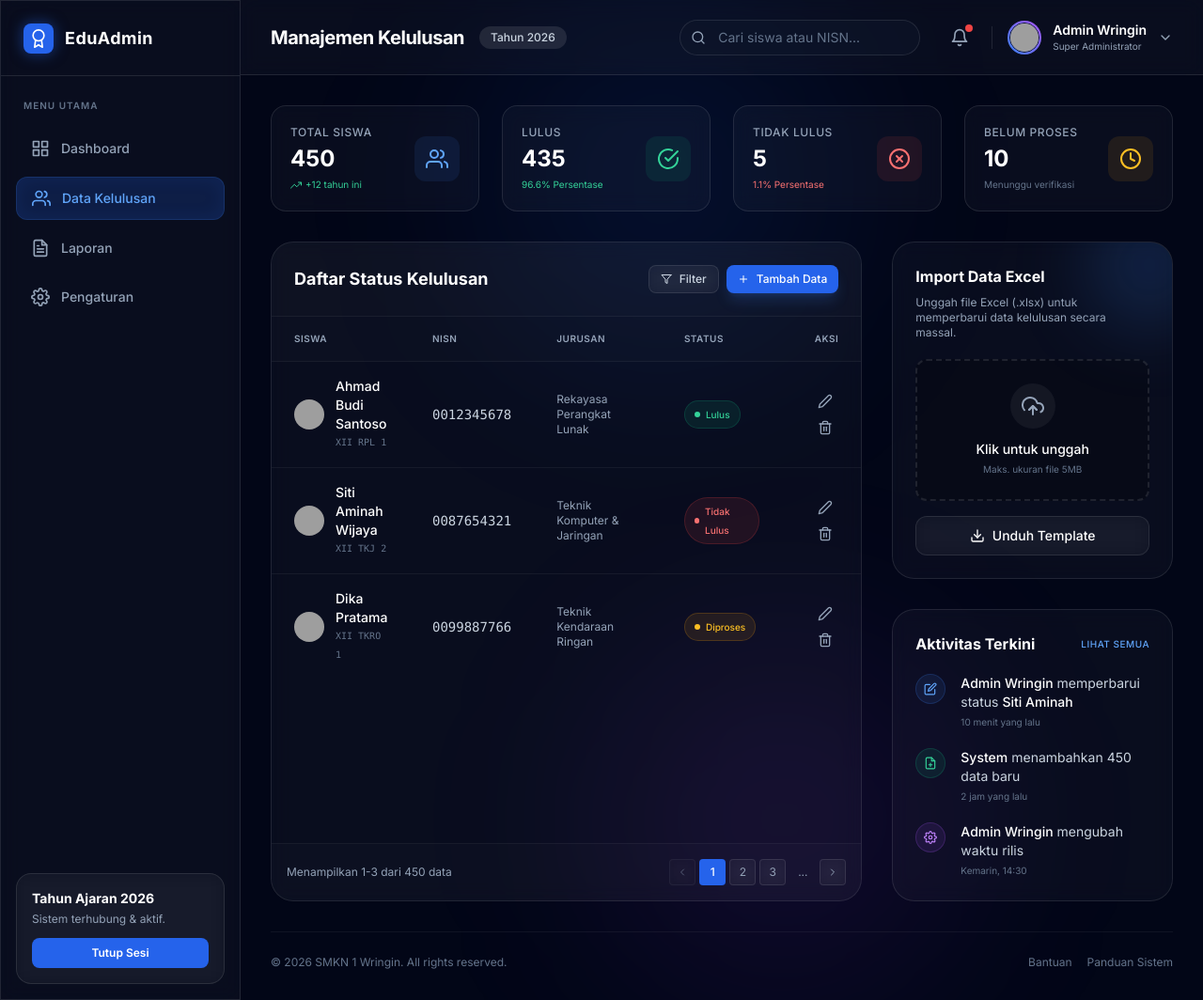
After one commit to Nexa-Code-Studio/smkn1-wringin-landing-page-prototype, a Laravel app: page /pengumuman-kelulusan/admin in a window 1280 px wide. The commit adds this page. Shown: the whole page at 94% size. Run offline with Laravel 12, Linux system fonts and the light colour scheme; some libraries are stand-ins or nearby versions; grey boxes are pictures that could not be loaded.

Commit message:
feat: add prototype admin

```diff
--- a/app/Http/Controllers/GraduationController.php
+++ b/app/Http/Controllers/GraduationController.php
@@ -10,4 +10,9 @@ class GraduationController extends Controller
     {
         return view('graduation.index');
     }
+
+    public function admin()
+    {
+        return view('graduation.admin');
+    }
 }
--- /dev/null
+++ b/public/convert.php
@@ -0,0 +1,6 @@
+<?php
+$im = imagecreatefrompng(__DIR__.'/images/alternative/icon.png');
+imagewebp($im, __DIR__.'/images/webp/icon.webp', 80);
+imagedestroy($im);
+echo "OK";
+?>
--- /dev/null
+++ b/resources/views/graduation/admin.blade.php
@@ -0,0 +1,391 @@
+<!DOCTYPE html>
+<html lang="id">
+<head>
+    <meta charset="UTF-8">
+    <meta name="viewport" content="width=device-width, initial-scale=1.0">
+    <title>Admin - Manajemen Kelulusan</title>
+
+    <!-- Favicon -->
+    <link rel="icon" type="image/png" href="{{ asset('images/icon.png') }}">
+
+    <!-- Tailwind CSS -->
+    <script src="https://cdn.tailwindcss.com"></script>
+
+    <!-- Google Fonts -->
+    <link href="https://fonts.googleapis.com/css2?family=Inter:wght@300;400;500;600;700&family=Space+Mono&display=swap" rel="stylesheet">
+
+    <!-- Feather Icons -->
+    <script src="https://unpkg.com/feather-icons"></script>
+
+    <style>
+        body {
+            font-family: 'Inter', sans-serif;
+            background-color: #020617; /* Deep Space Black */
+            color: #f8fafc;
+        }
+
+        .glass-panel {
+            background: rgba(255, 255, 255, 0.03);
+            backdrop-filter: blur(10px);
+            border: 1px solid rgba(255, 255, 255, 0.1);
+        }
+
+        .custom-scrollbar::-webkit-scrollbar {
+            width: 6px;
+            height: 6px;
+        }
+        .custom-scrollbar::-webkit-scrollbar-track {
+            background: transparent;
+        }
+        .custom-scrollbar::-webkit-scrollbar-thumb {
+            background: rgba(255, 255, 255, 0.2);
+            border-radius: 10px;
+        }
+        .custom-scrollbar::-webkit-scrollbar-thumb:hover {
+            background: rgba(255, 255, 255, 0.3);
+        }
+    </style>
+</head>
+<body class="flex h-screen overflow-hidden text-slate-300">
+
+    <!-- Sidebar -->
+    <aside class="w-64 glass-panel h-full flex flex-col flex-shrink-0 relative z-20">
+        <!-- Logo -->
+        <div class="h-20 flex items-center px-6 border-b border-white/10">
+            <div class="w-8 h-8 bg-blue-600 rounded-lg flex items-center justify-center mr-3 shadow-[0_0_15px_rgba(37,99,235,0.5)]">
+                <i data-feather="award" class="text-white w-5 h-5"></i>
+            </div>
+            <span class="font-bold text-lg text-white tracking-wide">EduAdmin</span>
+        </div>
+
+        <!-- Navigation -->
+        <div class="flex-1 overflow-y-auto custom-scrollbar py-6 px-4 space-y-2">
+            <p class="text-[10px] uppercase tracking-widest text-slate-500 mb-4 px-2 font-semibold">Menu Utama</p>
+
+            <a href="#" class="flex items-center gap-3 px-4 py-3 rounded-xl text-slate-400 hover:text-white hover:bg-white/5 transition-all">
+                <i data-feather="grid" class="w-5 h-5"></i>
+                <span class="font-medium text-sm">Dashboard</span>
+            </a>
+
+            <a href="#" class="flex items-center gap-3 px-4 py-3 rounded-xl bg-blue-600/20 text-blue-400 border border-blue-500/20 shadow-[inset_0_0_20px_rgba(37,99,235,0.1)] transition-all">
+                <i data-feather="users" class="w-5 h-5"></i>
+                <span class="font-medium text-sm">Data Kelulusan</span>
+            </a>
+
+            <a href="#" class="flex items-center gap-3 px-4 py-3 rounded-xl text-slate-400 hover:text-white hover:bg-white/5 transition-all">
+                <i data-feather="file-text" class="w-5 h-5"></i>
+                <span class="font-medium text-sm">Laporan</span>
+            </a>
+
+            <a href="#" class="flex items-center gap-3 px-4 py-3 rounded-xl text-slate-400 hover:text-white hover:bg-white/5 transition-all">
+                <i data-feather="settings" class="w-5 h-5"></i>
+                <span class="font-medium text-sm">Pengaturan</span>
+            </a>
+        </div>
+
+        <!-- Upgrade Card -->
+        <div class="p-4">
+            <div class="glass-panel p-4 rounded-2xl relative overflow-hidden group">
+                <div class="absolute inset-0 bg-gradient-to-br from-blue-600/20 to-purple-600/20 opacity-0 group-hover:opacity-100 transition-opacity"></div>
+                <div class="relative z-10">
+                    <h4 class="text-sm font-bold text-white mb-1">Tahun Ajaran 2026</h4>
+                    <p class="text-xs text-slate-400 mb-3">Sistem terhubung & aktif.</p>
+                    <button class="w-full py-2 bg-blue-600 hover:bg-blue-500 text-white text-xs font-semibold rounded-lg transition-colors">Tutup Sesi</button>
+                </div>
+            </div>
+        </div>
+    </aside>
+
+    <!-- Main Content -->
+    <main class="flex-1 flex flex-col h-full relative overflow-hidden">
+
+        <!-- Ambient Light Effects -->
+        <div class="absolute top-0 left-1/4 w-96 h-96 bg-blue-600/10 rounded-full blur-[100px] pointer-events-none"></div>
+        <div class="absolute bottom-0 right-1/4 w-96 h-96 bg-purple-600/10 rounded-full blur-[100px] pointer-events-none"></div>
+
+        <!-- Top Navbar -->
+        <header class="h-20 glass-panel border-x-0 border-t-0 flex items-center justify-between px-8 relative z-10">
+            <div class="flex items-center gap-4">
+                <h1 class="text-xl font-bold text-white tracking-tight">Manajemen Kelulusan</h1>
+                <span class="px-3 py-1 bg-white/10 text-xs rounded-full text-slate-300 font-medium">Tahun 2026</span>
+            </div>
+
+            <div class="flex items-center gap-6">
+                <!-- Search -->
+                <div class="relative hidden md:block">
+                    <i data-feather="search" class="absolute left-3 top-1/2 -translate-y-1/2 w-4 h-4 text-slate-400"></i>
+                    <input type="text" placeholder="Cari siswa atau NISN..." class="w-64 bg-slate-900/50 border border-white/10 rounded-full py-2 pl-10 pr-4 text-sm text-white placeholder-slate-500 focus:outline-none focus:border-blue-500 focus:ring-1 focus:ring-blue-500 transition-all">
+                </div>
+
+                <div class="flex items-center gap-3">
+                    <button class="relative p-2 text-slate-400 hover:text-white transition-colors">
+                        <i data-feather="bell" class="w-5 h-5"></i>
+                        <span class="absolute top-1 right-1 w-2 h-2 bg-red-500 rounded-full"></span>
+                    </button>
+                    <div class="w-px h-6 bg-white/10 mx-1"></div>
+                    <div class="flex items-center gap-3 cursor-pointer group">
+                        <div class="w-9 h-9 rounded-full bg-gradient-to-tr from-blue-500 to-purple-500 p-[2px]">
+                            <img src="https://ui-avatars.com/api/?name=Admin+User&background=0D8ABC&color=fff" alt="Admin" class="w-full h-full rounded-full border border-slate-900">
+                        </div>
+                        <div class="hidden md:block">
+                            <p class="text-sm font-semibold text-white group-hover:text-blue-400 transition-colors">Admin Wringin</p>
+                            <p class="text-[10px] text-slate-400">Super Administrator</p>
+                        </div>
+                        <i data-feather="chevron-down" class="w-4 h-4 text-slate-400"></i>
+                    </div>
+                </div>
+            </div>
+        </header>
+
+        <!-- Content Scroll Area -->
+        <div class="flex-1 overflow-y-auto custom-scrollbar p-8 relative z-10">
+
+            <!-- Quick Stats -->
+            <div class="grid grid-cols-1 md:grid-cols-4 gap-6 mb-8">
+                <!-- Stat 1 -->
+                <div class="glass-panel p-5 rounded-2xl flex items-center justify-between group hover:border-blue-500/30 transition-all">
+                    <div>
+                        <p class="text-xs text-slate-400 mb-1 font-medium uppercase tracking-wider">Total Siswa</p>
+                        <h3 class="text-2xl font-bold text-white">450</h3>
+                        <p class="text-[10px] text-emerald-400 mt-1 flex items-center gap-1">
+                            <i data-feather="trending-up" class="w-3 h-3"></i> +12 tahun ini
+                        </p>
+                    </div>
+                    <div class="w-12 h-12 rounded-xl bg-blue-500/10 flex items-center justify-center text-blue-400 group-hover:scale-110 transition-transform">
+                        <i data-feather="users" class="w-6 h-6"></i>
+                    </div>
+                </div>
+
+                <!-- Stat 2 -->
+                <div class="glass-panel p-5 rounded-2xl flex items-center justify-between group hover:border-emerald-500/30 transition-all">
+                    <div>
+                        <p class="text-xs text-slate-400 mb-1 font-medium uppercase tracking-wider">Lulus</p>
+                        <h3 class="text-2xl font-bold text-white">435</h3>
+                        <p class="text-[10px] text-emerald-400 mt-1">96.6% Persentase</p>
+                    </div>
+                    <div class="w-12 h-12 rounded-xl bg-emerald-500/10 flex items-center justify-center text-emerald-400 group-hover:scale-110 transition-transform">
+                        <i data-feather="check-circle" class="w-6 h-6"></i>
+                    </div>
+                </div>
+
+                <!-- Stat 3 -->
+                <div class="glass-panel p-5 rounded-2xl flex items-center justify-between group hover:border-red-500/30 transition-all">
+                    <div>
+                        <p class="text-xs text-slate-400 mb-1 font-medium uppercase tracking-wider">Tidak Lulus</p>
+                        <h3 class="text-2xl font-bold text-white">5</h3>
+                        <p class="text-[10px] text-red-400 mt-1">1.1% Persentase</p>
+                    </div>
+                    <div class="w-12 h-12 rounded-xl bg-red-500/10 flex items-center justify-center text-red-400 group-hover:scale-110 transition-transform">
+                        <i data-feather="x-circle" class="w-6 h-6"></i>
+                    </div>
+                </div>
+
+                <!-- Stat 4 -->
+                <div class="glass-panel p-5 rounded-2xl flex items-center justify-between group hover:border-amber-500/30 transition-all">
+                    <div>
+                        <p class="text-xs text-slate-400 mb-1 font-medium uppercase tracking-wider">Belum Proses</p>
+                        <h3 class="text-2xl font-bold text-white">10</h3>
+                        <p class="text-[10px] text-slate-500 mt-1">Menunggu verifikasi</p>
+                    </div>
+                    <div class="w-12 h-12 rounded-xl bg-amber-500/10 flex items-center justify-center text-amber-400 group-hover:scale-110 transition-transform">
+                        <i data-feather="clock" class="w-6 h-6"></i>
+                    </div>
+                </div>
+            </div>
+
+            <!-- Main Data Section -->
+            <div class="grid grid-cols-1 lg:grid-cols-3 gap-8">
+
+                <!-- Data Table (Takes 2 columns) -->
+                <div class="lg:col-span-2 glass-panel rounded-3xl overflow-hidden flex flex-col">
+                    <div class="p-6 border-b border-white/5 flex items-center justify-between bg-white/[0.02]">
+                        <h2 class="text-lg font-bold text-white">Daftar Status Kelulusan</h2>
+                        <div class="flex gap-2">
+                            <button class="px-3 py-1.5 glass-panel hover:bg-white/10 rounded-lg text-xs font-medium transition-colors flex items-center gap-2">
+                                <i data-feather="filter" class="w-3 h-3"></i> Filter
+                            </button>
+                            <button class="px-3 py-1.5 bg-blue-600 hover:bg-blue-500 rounded-lg text-xs font-medium text-white transition-colors flex items-center gap-2 shadow-lg shadow-blue-500/20">
+                                <i data-feather="plus" class="w-3 h-3"></i> Tambah Data
+                            </button>
+                        </div>
+                    </div>
+
+                    <div class="overflow-x-auto">
+                        <table class="w-full text-left border-collapse">
+                            <thead>
+                                <tr class="border-b border-white/5 text-[10px] uppercase tracking-wider text-slate-400 bg-white/[0.01]">
+                                    <th class="px-6 py-4 font-semibold">Siswa</th>
+                                    <th class="px-6 py-4 font-semibold">NISN</th>
+                                    <th class="px-6 py-4 font-semibold">Jurusan</th>
+                                    <th class="px-6 py-4 font-semibold">Status</th>
+                                    <th class="px-6 py-4 font-semibold text-right">Aksi</th>
+                                </tr>
+                            </thead>
+                            <tbody class="text-sm divide-y divide-white/5">
+                                <!-- Row 1 -->
+                                <tr class="hover:bg-white/[0.02] transition-colors group">
+                                    <td class="px-6 py-4">
+                                        <div class="flex items-center gap-3">
+                                            <img src="https://ui-avatars.com/api/?name=Ahmad+Budi&background=0D8ABC&color=fff" class="w-8 h-8 rounded-full">
+                                            <div>
+                                                <p class="font-medium text-white group-hover:text-blue-400 transition-colors">Ahmad Budi Santoso</p>
+                                                <p class="text-[10px] text-slate-500 font-mono">XII RPL 1</p>
+                                            </div>
+                                        </div>
+                                    </td>
+                                    <td class="px-6 py-4 font-mono text-slate-300">0012345678</td>
+                                    <td class="px-6 py-4 text-slate-400 text-xs">Rekayasa Perangkat Lunak</td>
+                                    <td class="px-6 py-4">
+                                        <span class="inline-flex items-center gap-1.5 px-2.5 py-1 rounded-full text-[10px] font-medium bg-emerald-500/10 text-emerald-400 border border-emerald-500/20">
+                                            <span class="w-1.5 h-1.5 rounded-full bg-emerald-400"></span> Lulus
+                                        </span>
+                                    </td>
+                                    <td class="px-6 py-4 text-right">
+                                        <button class="p-1.5 text-slate-400 hover:text-blue-400 transition-colors"><i data-feather="edit-2" class="w-4 h-4"></i></button>
+                                        <button class="p-1.5 text-slate-400 hover:text-red-400 transition-colors"><i data-feather="trash-2" class="w-4 h-4"></i></button>
+                                    </td>
+                                </tr>
+                                <!-- Row 2 -->
+                                <tr class="hover:bg-white/[0.02] transition-colors group">
+                                    <td class="px-6 py-4">
+                                        <div class="flex items-center gap-3">
+                                            <img src="https://ui-avatars.com/api/?name=Siti+Aminah&background=b91c1c&color=fff" class="w-8 h-8 rounded-full">
+                                            <div>
+                                                <p class="font-medium text-white group-hover:text-blue-400 transition-colors">Siti Aminah Wijaya</p>
+                                                <p class="text-[10px] text-slate-500 font-mono">XII TKJ 2</p>
+                                            </div>
+                                        </div>
+                                    </td>
+                                    <td class="px-6 py-4 font-mono text-slate-300">0087654321</td>
+                                    <td class="px-6 py-4 text-slate-400 text-xs">Teknik Komputer & Jaringan</td>
+                                    <td class="px-6 py-4">
+                                        <span class="inline-flex items-center gap-1.5 px-2.5 py-1 rounded-full text-[10px] font-medium bg-red-500/10 text-red-400 border border-red-500/20">
+                                            <span class="w-1.5 h-1.5 rounded-full bg-red-400"></span> Tidak Lulus
+                                        </span>
+                                    </td>
+                                    <td class="px-6 py-4 text-right">
+                                        <button class="p-1.5 text-slate-400 hover:text-blue-400 transition-colors"><i data-feather="edit-2" class="w-4 h-4"></i></button>
+                                        <button class="p-1.5 text-slate-400 hover:text-red-400 transition-colors"><i data-feather="trash-2" class="w-4 h-4"></i></button>
+                                    </td>
+                                </tr>
+                                <!-- Row 3 -->
+                                <tr class="hover:bg-white/[0.02] transition-colors group">
+                                    <td class="px-6 py-4">
+                                        <div class="flex items-center gap-3">
+                                            <img src="https://ui-avatars.com/api/?name=Dika+Pratama&background=f59e0b&color=fff" class="w-8 h-8 rounded-full">
+                                            <div>
+                                                <p class="font-medium text-white group-hover:text-blue-400 transition-colors">Dika Pratama</p>
+                                                <p class="text-[10px] text-slate-500 font-mono">XII TKRO 1</p>
+                                            </div>
+                                        </div>
+                                    </td>
+                                    <td class="px-6 py-4 font-mono text-slate-300">0099887766</td>
+                                    <td class="px-6 py-4 text-slate-400 text-xs">Teknik Kendaraan Ringan</td>
+                                    <td class="px-6 py-4">
+                                        <span class="inline-flex items-center gap-1.5 px-2.5 py-1 rounded-full text-[10px] font-medium bg-amber-500/10 text-amber-400 border border-amber-500/20">
+                                            <span class="w-1.5 h-1.5 rounded-full bg-amber-400"></span> Diproses
+                                        </span>
+                                    </td>
+                                    <td class="px-6 py-4 text-right">
+                                        <button class="p-1.5 text-slate-400 hover:text-blue-400 transition-colors"><i data-feather="edit-2" class="w-4 h-4"></i></button>
+                                        <button class="p-1.5 text-slate-400 hover:text-red-400 transition-colors"><i data-feather="trash-2" class="w-4 h-4"></i></button>
+                                    </td>
+                                </tr>
+                            </tbody>
+                        </table>
+                    </div>
+
+                    <div class="p-4 border-t border-white/5 bg-white/[0.01] flex items-center justify-between text-xs text-slate-400 mt-auto">
+                        <p>Menampilkan 1-3 dari 450 data</p>
+                        <div class="flex gap-1">
+                            <button class="w-7 h-7 rounded glass-panel flex items-center justify-center hover:bg-white/10 transition-colors cursor-not-allowed opacity-50"><i data-feather="chevron-left" class="w-3 h-3"></i></button>
+                            <button class="w-7 h-7 rounded bg-blue-600 text-white flex items-center justify-center font-medium">1</button>
+                            <button class="w-7 h-7 rounded glass-panel flex items-center justify-center hover:bg-white/10 transition-colors">2</button>
+                            <button class="w-7 h-7 rounded glass-panel flex items-center justify-center hover:bg-white/10 transition-colors">3</button>
+                            <span class="w-7 h-7 flex items-center justify-center">...</span>
+                            <button class="w-7 h-7 rounded glass-panel flex items-center justify-center hover:bg-white/10 transition-colors"><i data-feather="chevron-right" class="w-3 h-3"></i></button>
+                        </div>
+                    </div>
+                </div>
+
+                <!-- Side Panel (Takes 1 column) -->
+                <div class="flex flex-col gap-8">
+                    <!-- Import Card -->
+                    <div class="glass-panel p-6 rounded-3xl relative overflow-hidden">
+                        <div class="absolute -right-10 -top-10 w-32 h-32 bg-blue-500/20 rounded-full blur-2xl"></div>
+                        <h3 class="text-base font-bold text-white mb-2 relative z-10">Import Data Excel</h3>
+                        <p class="text-xs text-slate-400 mb-5 relative z-10">Unggah file Excel (.xlsx) untuk memperbarui data kelulusan secara massal.</p>
+
+                        <div class="border-2 border-dashed border-white/10 rounded-xl p-6 flex flex-col items-center justify-center text-center bg-black/20 hover:border-blue-500/50 hover:bg-blue-500/5 transition-all cursor-pointer relative z-10 group">
+                            <div class="w-12 h-12 bg-white/5 rounded-full flex items-center justify-center mb-3 text-slate-400 group-hover:text-blue-400 group-hover:bg-blue-500/10 transition-all">
+                                <i data-feather="upload-cloud" class="w-6 h-6"></i>
+                            </div>
+                            <p class="text-sm font-medium text-white mb-1">Klik untuk unggah</p>
+                            <p class="text-[10px] text-slate-500">Maks. ukuran file 5MB</p>
+                        </div>
+
+                        <button class="w-full mt-4 py-2.5 glass-panel hover:bg-white/10 text-white text-sm font-medium rounded-xl transition-colors relative z-10 flex items-center justify-center gap-2">
+                            <i data-feather="download" class="w-4 h-4"></i> Unduh Template
+                        </button>
+                    </div>
+
+                    <!-- Recent Activity -->
+                    <div class="glass-panel p-6 rounded-3xl flex-1">
+                        <h3 class="text-base font-bold text-white mb-5 flex items-center justify-between">
+                            Aktivitas Terkini
+                            <button class="text-[10px] text-blue-400 hover:text-blue-300 font-medium uppercase tracking-wider">Lihat Semua</button>
+                        </h3>
+
+                        <div class="space-y-5">
+                            <div class="flex gap-4">
+                                <div class="w-8 h-8 rounded-full bg-blue-500/10 flex items-center justify-center flex-shrink-0 text-blue-400 border border-blue-500/20">
+                                    <i data-feather="edit" class="w-3.5 h-3.5"></i>
+                                </div>
+                                <div>
+                                    <p class="text-sm text-slate-300"><span class="font-medium text-white">Admin Wringin</span> memperbarui status <span class="font-medium text-white">Siti Aminah</span></p>
+                                    <p class="text-[10px] text-slate-500 mt-1">10 menit yang lalu</p>
+                                </div>
+                            </div>
+
+                            <div class="flex gap-4">
+                                <div class="w-8 h-8 rounded-full bg-emerald-500/10 flex items-center justify-center flex-shrink-0 text-emerald-400 border border-emerald-500/20">
+                                    <i data-feather="file-plus" class="w-3.5 h-3.5"></i>
+                                </div>
+                                <div>
+                                    <p class="text-sm text-slate-300"><span class="font-medium text-white">System</span> menambahkan 450 data baru</p>
+                                    <p class="text-[10px] text-slate-500 mt-1">2 jam yang lalu</p>
+                                </div>
+                            </div>
+
+                            <div class="flex gap-4">
+                                <div class="w-8 h-8 rounded-full bg-purple-500/10 flex items-center justify-center flex-shrink-0 text-purple-400 border border-purple-500/20">
+                                    <i data-feather="settings" class="w-3.5 h-3.5"></i>
+                                </div>
+                                <div>
+                                    <p class="text-sm text-slate-300"><span class="font-medium text-white">Admin Wringin</span> mengubah waktu rilis</p>
+                                    <p class="text-[10px] text-slate-500 mt-1">Kemarin, 14:30</p>
+                                </div>
+                            </div>
+                        </div>
+                    </div>
+                </div>
+
+            </div>
+
+            <!-- Footer -->
+            <footer class="mt-8 pt-6 border-t border-white/5 flex flex-col md:flex-row items-center justify-between text-xs text-slate-500">
+                <p>&copy; 2026 SMKN 1 Wringin. All rights reserved.</p>
+                <div class="flex gap-4 mt-4 md:mt-0">
+                    <a href="#" class="hover:text-slate-300 transition-colors">Bantuan</a>
+                    <a href="#" class="hover:text-slate-300 transition-colors">Panduan Sistem</a>
+                </div>
+            </footer>
+
+        </div>
+    </main>
+
+    <script>
+        feather.replace();
+    </script>
+</body>
+</html>
--- a/routes/web.php
+++ b/routes/web.php
@@ -13,3 +13,4 @@ Route::get('/sarana-prasarana', [LandingController::class, 'saranaPrasarana'])->
 Route::get('/bursa-kerja-khusus', [LandingController::class, 'bursaKerjaKhusus'])->name('bursa.kerja.khusus');
 
 Route::get('/pengumuman-kelulusan', [\App\Http\Controllers\GraduationController::class, 'index'])->name('graduation.index');
+Route::get('/pengumuman-kelulusan/admin', [\App\Http\Controllers\GraduationController::class, 'admin'])->name('graduation.admin');
```
Also changed, not shown: resources/views/graduation/index.blade.php (+16 -65 lines), public/images/alternative/icon.png (renamed from public/images/icon.png), public/images/webp/icon.webp (added), 1 other file.
